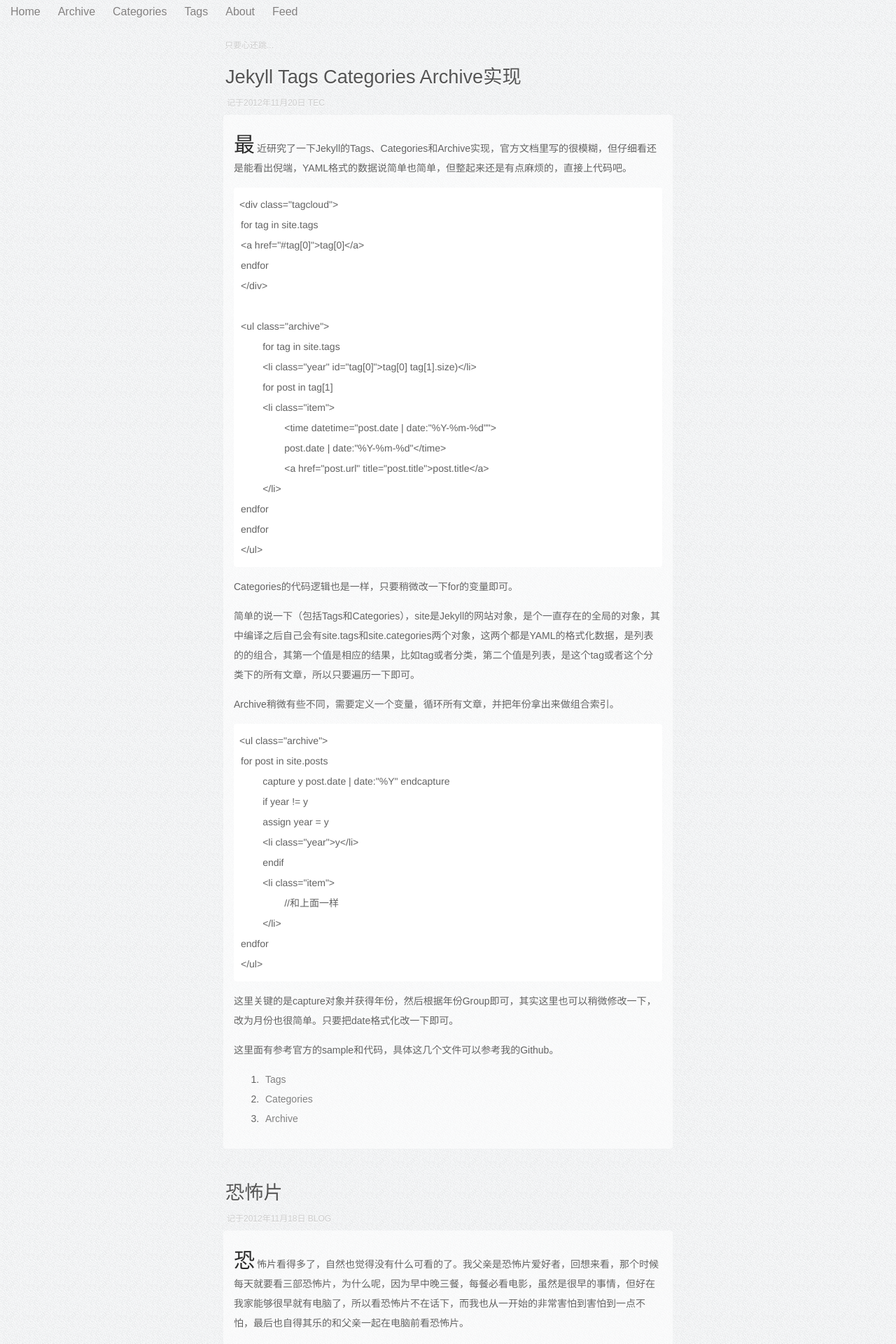
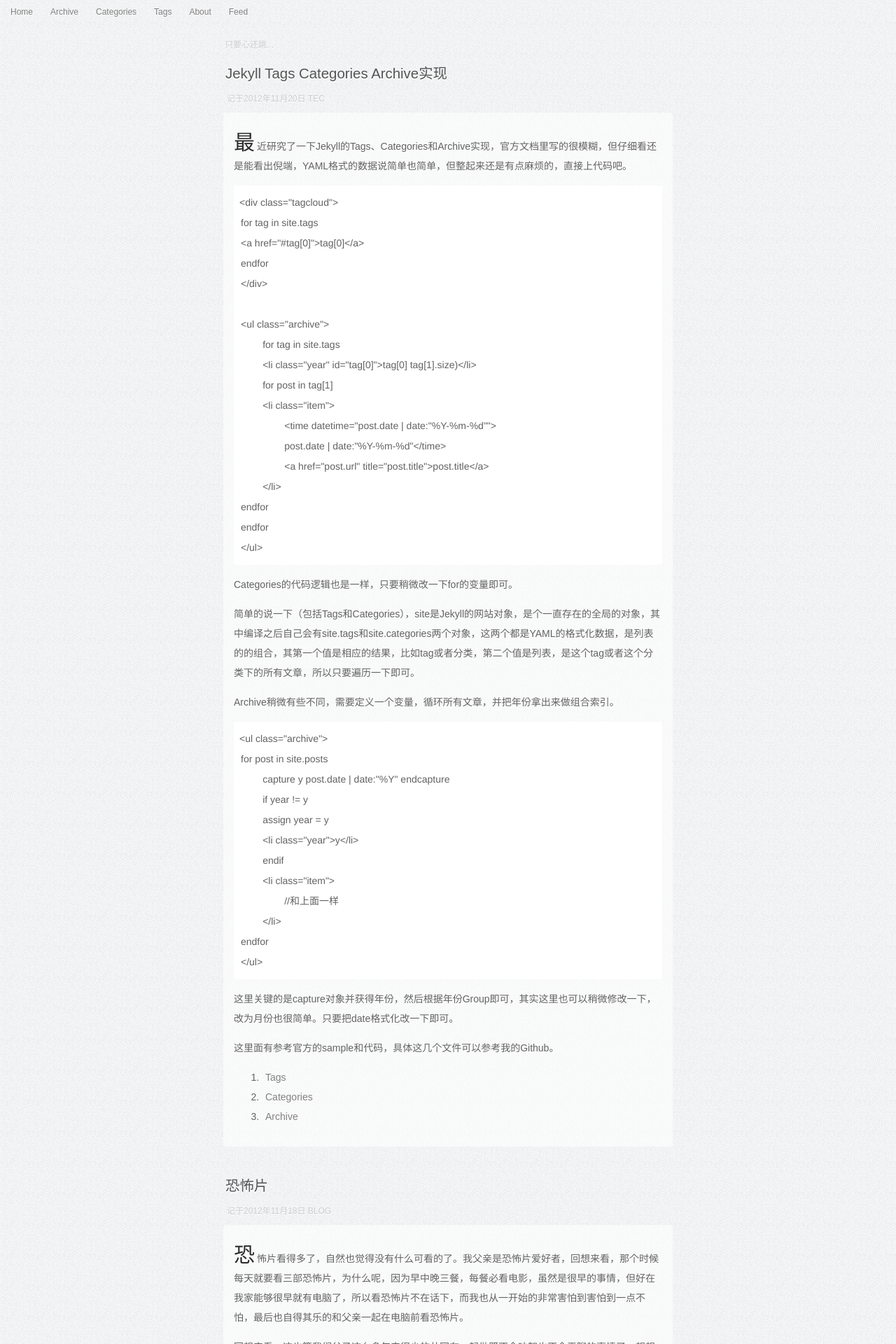
Before and after one commit to zwitzwit/guojing.github.com, a Jekyll site: the page built from index.html, in a window 1280 px wide. Shown: the top 1920 px of the page at 70% size. Built offline with Jekyll 4.4.1, drawn with Linux system fonts in a browser that asks for light colours; Markdown is read by kramdown in place of the engine named in the settings; the list of posts is cut into pages by our own code.

Commit message:
fix style

```diff
--- a/css/style.css
+++ b/css/style.css
@@ -1,5 +1,5 @@
 body {background: #e4e8e9 url('../images/bg.png');background-attachment: fixed;}
-body {font-size:12px/1.6;margin:0;padding:0;color:#666}
+body {font:12px/1.6 arial,helvetica,sans-serif;margin:0;padding:0;color:#666}
 body {font-family: "Overlock","Hiragino Sans GB","Microsoft YaHei",sans-serif}
 
 .main {width:642px;margin:40px auto;}
```
